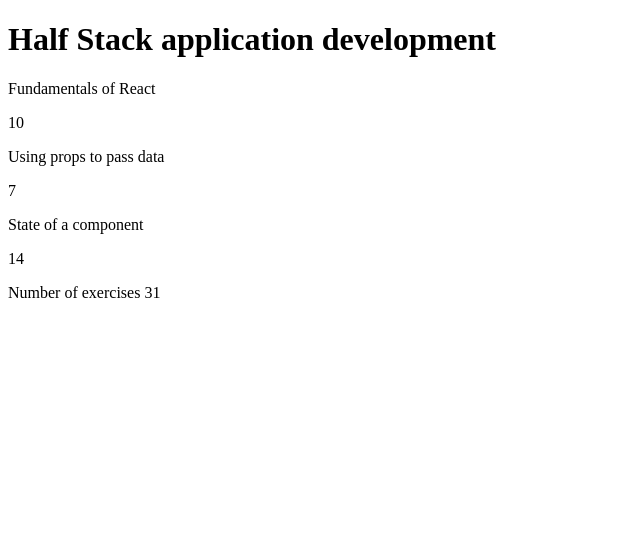
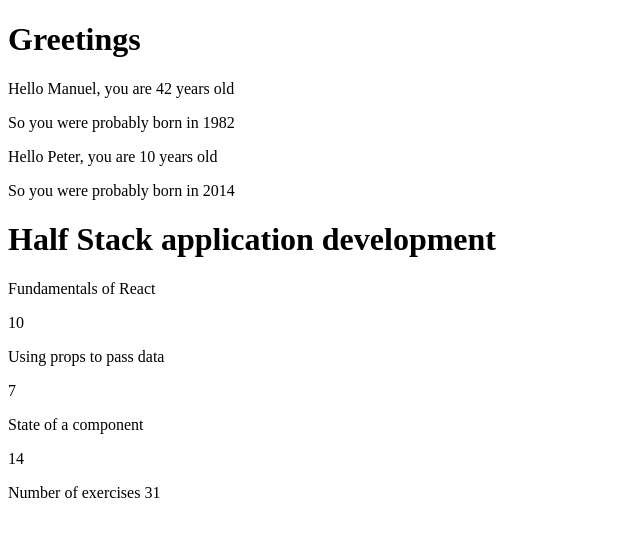
Before and after one commit to alexsamboy/fullstackopen, a React app in the folder part1/courseinfo/: page / in a window 1280 px wide. Shown: the top 536 px of the page, without its empty margins (0-640 px from the left). Built offline with nearby package versions, Linux system fonts and the light colour scheme; the HTML template or start-up script is replaced by a standard one.

Commit message:
Desestructuración

```diff
--- a/part1/courseinfo/src/App.jsx
+++ b/part1/courseinfo/src/App.jsx
@@ -23,7 +23,26 @@
 const Total = (props) => {
   return <p>Number of exercises {props.parts1 + props.parts2 + props.parts3}</p>;
 };
+
+const Hello = (props) => {
+  const name = props.name
+  const age = props.age
+
+  const bornYear = () => new Date().getFullYear() - age
+
+  return(
+    <div>
+      <p>
+        Hello {name}, you are {age} years old
+      </p>
+      <p>So you were probably born in {bornYear()}</p>
+    </div>
+  )
+}
+
 const App = () => {
+  const name = 'Peter'
+  const age = 10
   const course = {
     name: 'Half Stack application development',
     parts: [
@@ -44,6 +63,11 @@
 
   return (
     <div>
+      <h1>Greetings</h1>
+      <Hello name = 'Manuel' age = {42} />
+      <Hello name={name} age={age} />
+
+
       <Header course={course.name} />
       <Content name={course.parts[0].name} number={course.parts[0].exercises} />
       <Content name={course.parts[1].name} number={course.parts[1].exercises} />
```
